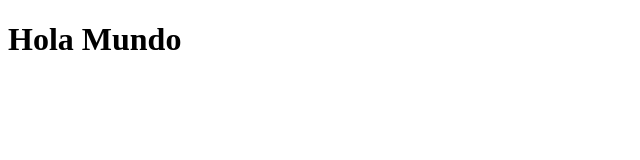
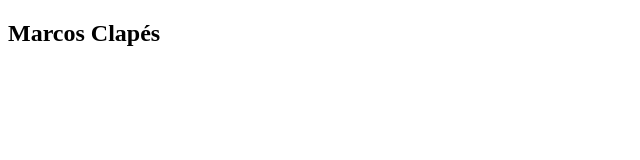
Before and after one commit to marcosibiza/curso, a plain HTML site: page index.html in a window 1280 px wide. Shown: the whole page, without its empty margins (0-640 px from the left). Drawn offline with Linux system fonts and the light colour scheme.

Commit message:
Mejorando el Index.html

```diff
--- a/index.html
+++ b/index.html
@@ -5,11 +5,13 @@
     <meta charset="UTF-8">
     <meta http-equiv="X-UA-Compatible" content="IE=edge">
     <meta name="viewport" content="width=device-width, initial-scale=1.0">
-    <title>Git</title>
+    <title>Git y Github</title>
 </head>
 
 <body>
-    <h1>Hola Mundo</h1>
+    <div class="container">
+        <h2>Marcos Clapés</h2>
+    </div>
 </body>
 
 </html>
```
